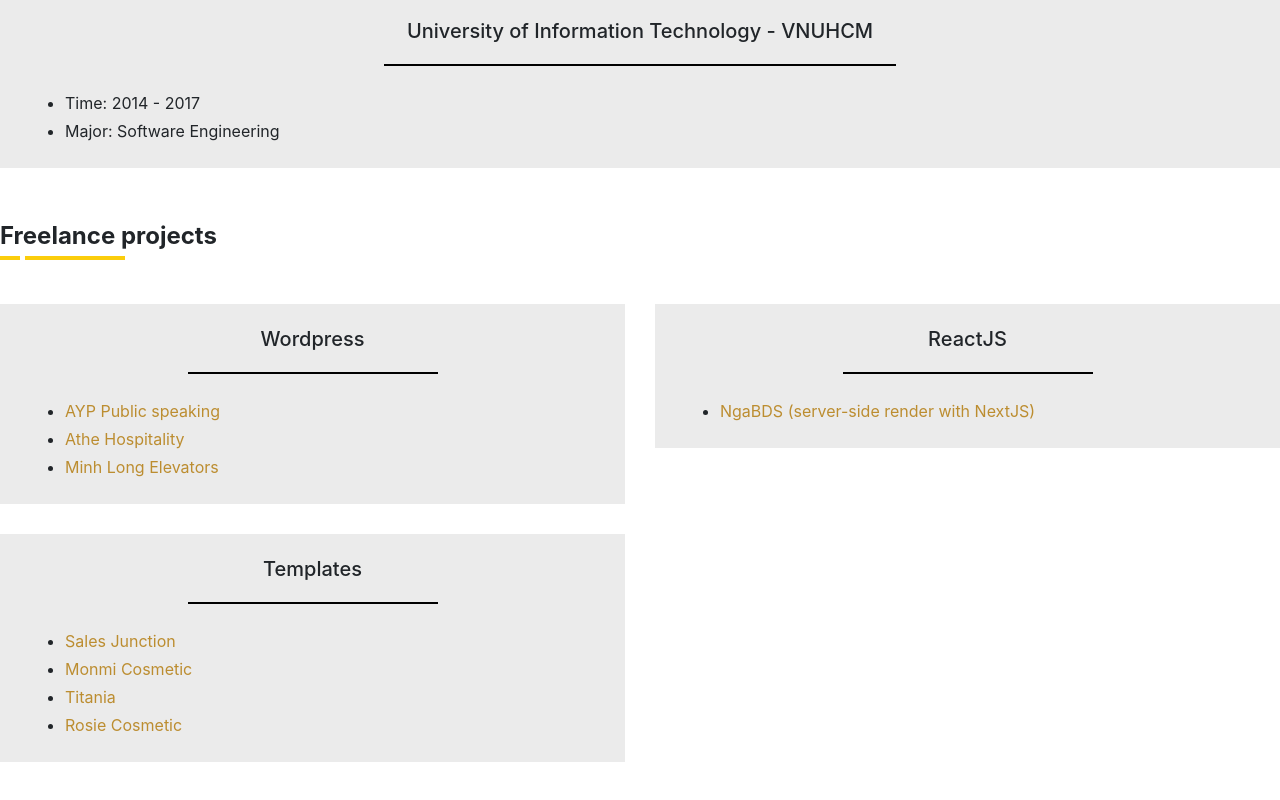
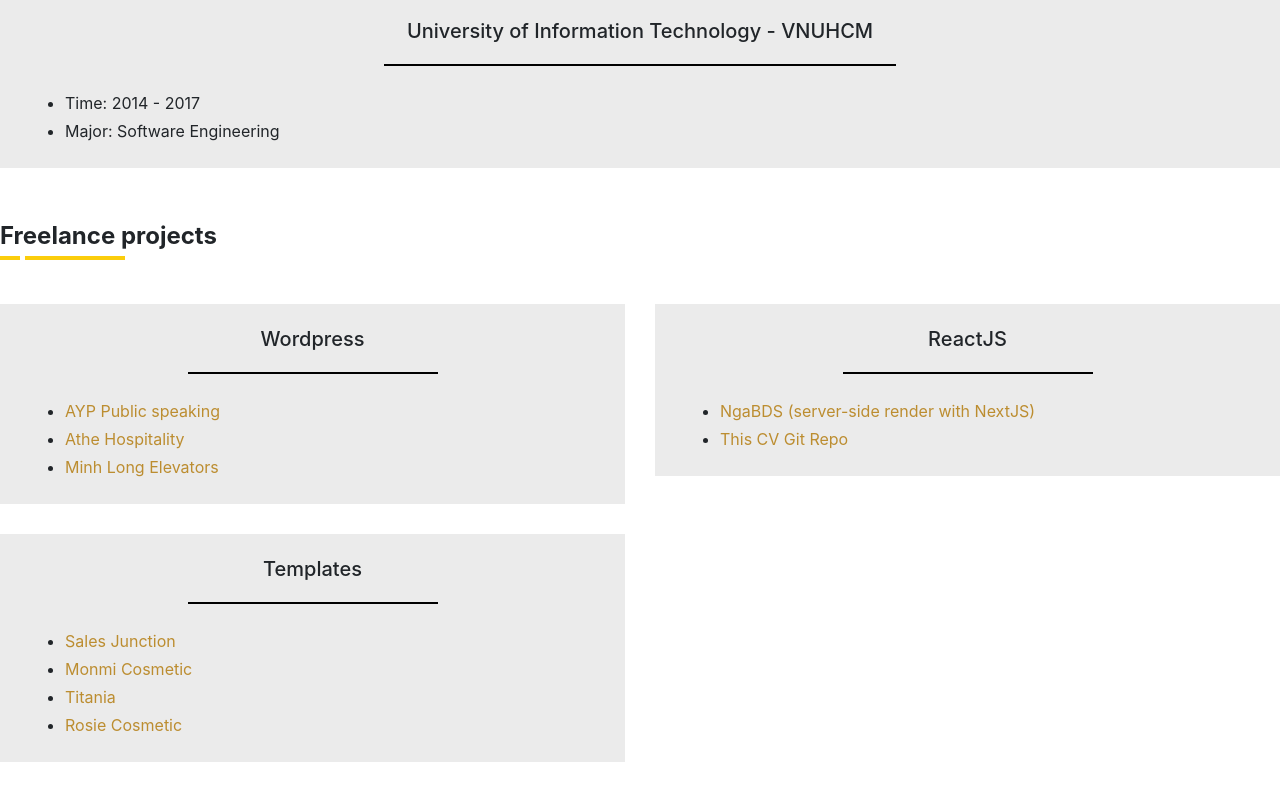
Before and after one commit to khanhpv0305/cv, a Next.js app: page /home/Main in a window 1280 px wide. Shown: the part 1908-2708 px from the top of the page. Built offline with nearby package versions, Linux system fonts and the light colour scheme.

Commit message:
Update summary

```diff
--- a/pages/home/Main/index.js
+++ b/pages/home/Main/index.js
@@ -10,7 +10,7 @@
 
     <Main.SkillSection>
       <Main.SkillSectionContentWrapper style={{ padding: '40px' }}>
-        Hi, I'm Pham Van Khanh, a Front-end developer with 2 year of experience.<br />
+        Hi, I&apos;m Pham Van Khanh, a Front-end developer with 2 year of experience.<br />
 
         My main skills: ReactJS, Mobile-First Web Design<br />
 
@@ -248,6 +248,10 @@
               <li>
                 <a href="https://ngabds.com">NgaBDS (server-side render with NextJS)</a>
               </li>
+
+              <li>
+                <a href="https://github.com/khanhpv0305/cv">This CV Git Repo</a>
+              </li>
             </ul>
           </Main.SkillSectionContentWrapper>
         </Main.SkillSection>
```
